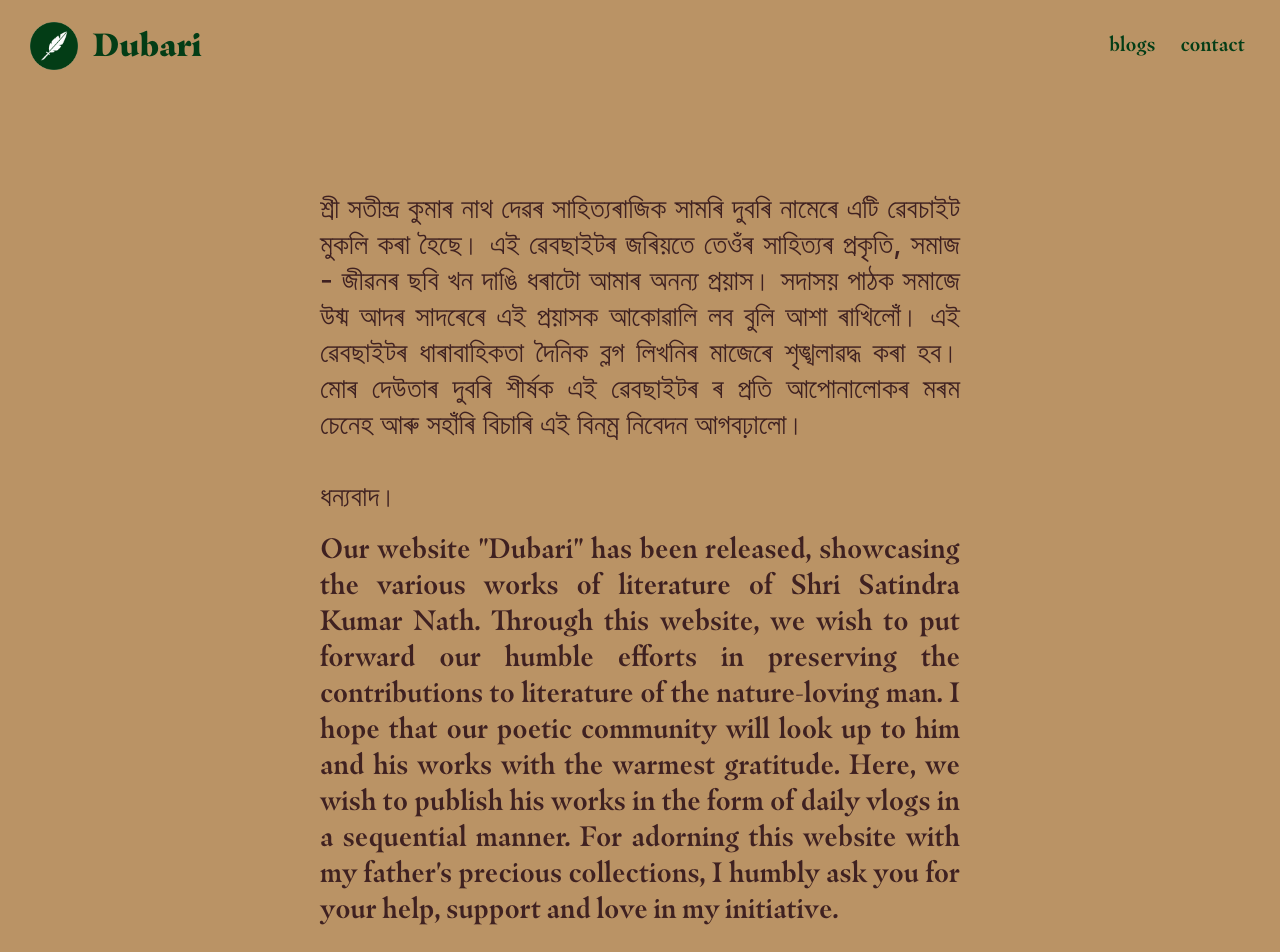
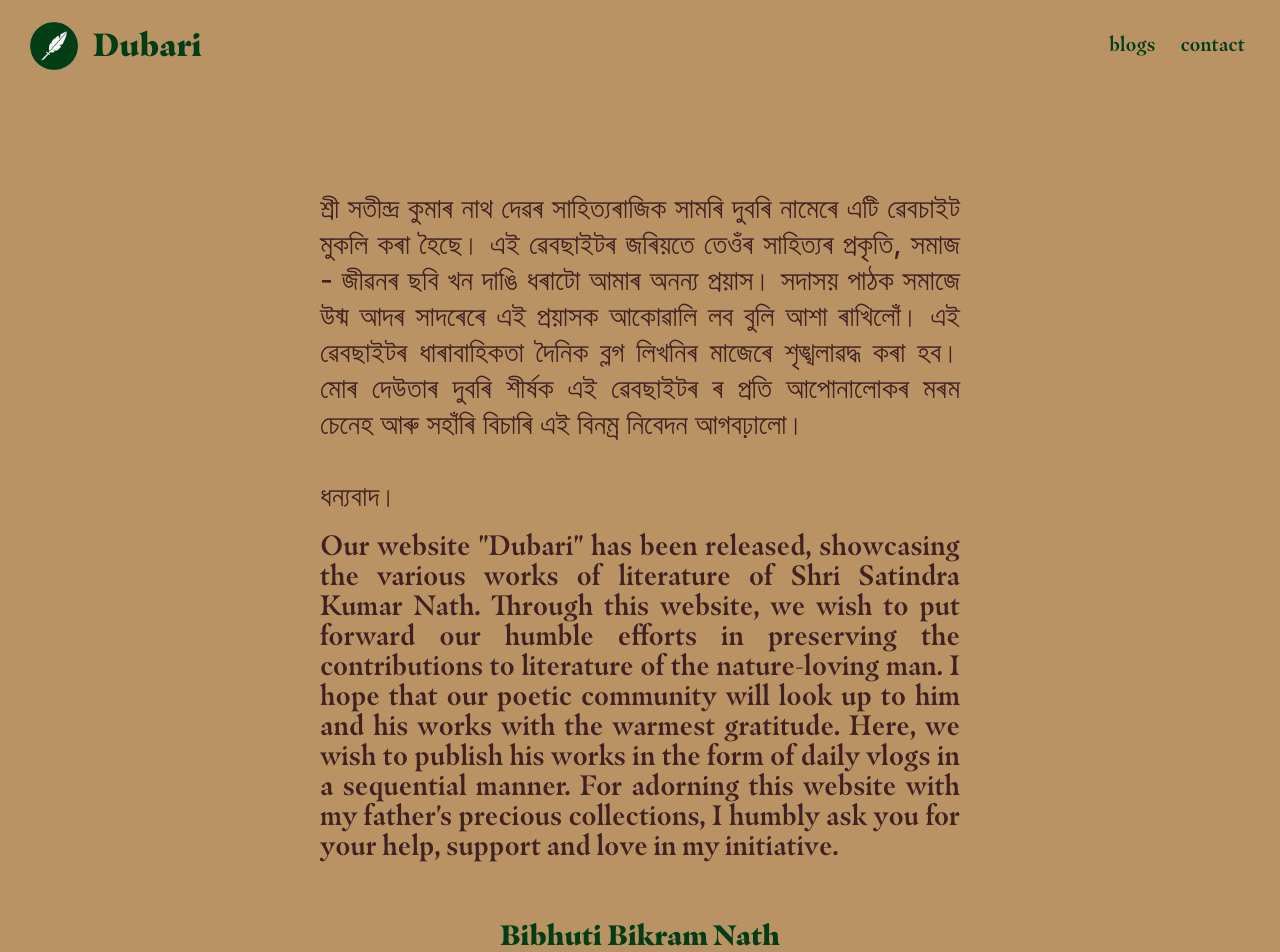
Before and after one commit to dinezh256/dubari, a Next.js app: page /contact in a window 1280 px wide. Shown: the top 952 px of the page. Built offline with nearby package versions, Linux system fonts and the light colour scheme; a web font is replaced by a local one.

Commit message:
Update globals.scss

```diff
--- a/styles/globals.scss
+++ b/styles/globals.scss
@@ -754,6 +754,7 @@ $Kokila: "Kokila";
     .english {
       font-weight: 600;
       font-family: $MasqualeroDemiBold;
+      line-height: 30px;
     }
 
     .contactDetails {
```
